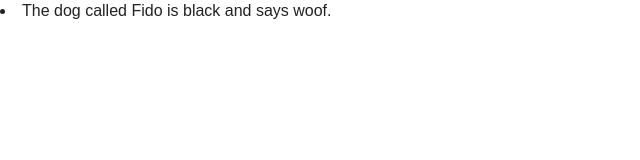
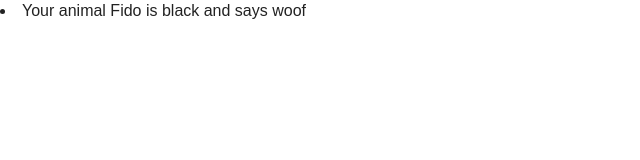
Before and after one commit to proustibat/backbone-getting-started, a plain HTML site: page index.html in a window 1280 px wide. Shown: the full height of the page, 0-640 px from the left. Drawn offline with nearby package versions, Linux system fonts and the light colour scheme.

Commit message:
templates: external template

```diff
--- a/index.html
+++ b/index.html
@@ -22,6 +22,13 @@
 
         <p>Backbone.js Tutorial.</p>
 
+
+          <!-- external template -->
+		  <script id="dogTemplate" type="text/template">
+		    Your animal <%= name %> is <%= color %> and says <%= sound %>
+		  </script>
+
+
         <script src="//ajax.googleapis.com/ajax/libs/jquery/1.11.1/jquery.min.js"></script>
         <script>window.jQuery || document.write('<script src="js/vendor/jquery-1.11.1.min.js"><\/script>')</script>
 
--- a/js/application.js
+++ b/js/application.js
@@ -65,6 +65,26 @@ var AnimalView2 = Backbone.View.extend({
   }
 });
 
+// TEMPLATES: external templates
+var AnimalView3 = Backbone.View.extend({
+  tagName: 'li', // defaults to div if not specified
+  className: 'animal', // optional, can also set multiple like 'animal dog'
+  id: 'dogs', // also optional
+  events: {
+    'click':         'alertTest',
+    'click .edit':   'editAnimal',
+    'click .delete': 'deleteAnimal'
+  },
+  newTemplate: _.template($('#dogTemplate').html()), // external template
+  initialize: function() {
+    this.render(); // render is an optional function that defines the logic for rendering a template
+  },
+  render: function() {
+    // the below line represents the code prior to adding the template
+    this.$el.html(this.newTemplate(this.model.toJSON())); // calls the template
+  }
+});
+
 
 
 // PART 1: MODEL
@@ -102,11 +122,18 @@ var AnimalView2 = Backbone.View.extend({
 
 
 
-// PART 3: TEMPLATES
+// PART 3: TEMPLATES (inline)
+// var dog = new Animal();
+// var dogView = new AnimalView2({
+//   model: dog
+// });
+// console.log(dogView);
+// console.log(dogView.el);
+// $(document.body).html(dogView.el);
+
+// PART 3: TEMPLATES (external)
 var dog = new Animal();
-var dogView = new AnimalView2({
-  model: dog
-});
-console.log(dogView);
+var dogView = new AnimalView3({model: dog});
 console.log(dogView.el);
+console.log(dog.toJSON());
 $(document.body).html(dogView.el);
```
